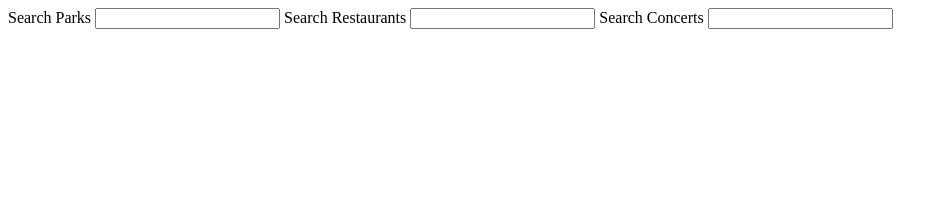
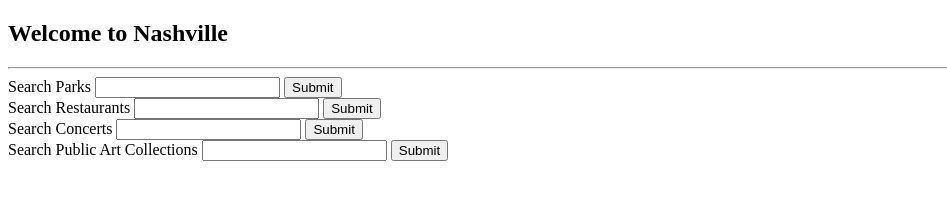
Before and after one commit to nss-day-cohort-38/welcome-to-nashville-nimble-ants, a plain HTML site: page src/index.html in a window 1280 px wide. Shown: the whole page, without its empty margins (0-947 px from the left). Drawn offline with Linux system fonts and the light colour scheme.

Commit message:
added inputs

```diff
--- a/src/index.html
+++ b/src/index.html
@@ -1,26 +1,46 @@
 <!DOCTYPE html>
 <html lang="en">
+
 <head>
     <meta charset="UTF-8">
     <meta name="viewport" content="width=device-width, initial-scale=1.0">
     <meta http-equiv="X-UA-Compatible" content="ie=edge">
     <title>Document</title>
 </head>
+
 <body>
     <header>
-
+        <h2>Welcome to Nashville</h2>
     </header>
-
+    <hr>
     <section id="search">
         <form action="">
+            <div>
                 <label for="search-parks">Search Parks</label>
                 <input name="" type="text" id="search-parks">
+                <button type="submit" id="search-parks-btn">Submit</button>
+            </div>
 
+            <div>
                 <label for="search-restaurants">Search Restaurants</label>
                 <input type="text" id="search-restaurants">
+                <button type="submit" id="search-restaurants-btn">Submit</button>
+            </div>
 
+
+            <div>
                 <label for="search-concerts">Search Concerts</label>
                 <input type="text" id="search-concerts">
+                <button type="submit" id="search-concerts-btn">Submit</button>
+            </div>
+
+
+            <div>
+                <label for="search-concerts">Search Public Art Collections</label>
+                <input type="text" id="search-public-arts">
+                <button type="submit" id="search-public-arts-btn">Submit</button>
+            </div>
+
         </form>
     </section>
 
@@ -34,4 +54,5 @@
 
     <footer></footer>
 </body>
+
 </html>
```
Lines whose indentation alone changed are shown as unchanged.
